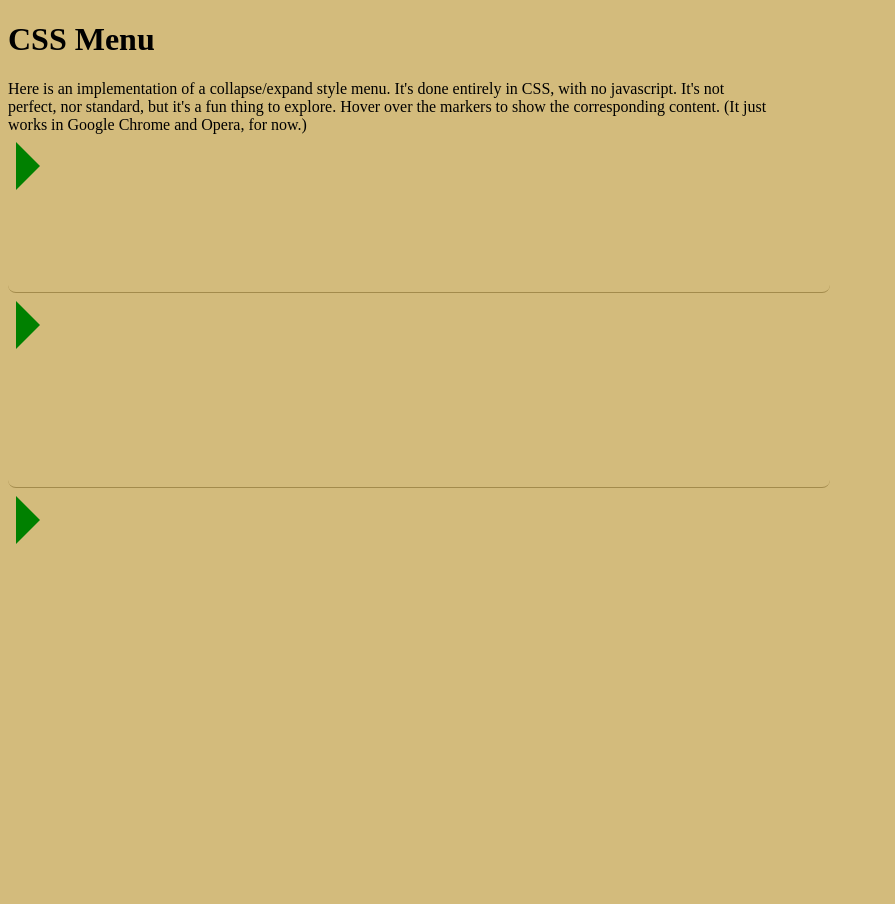
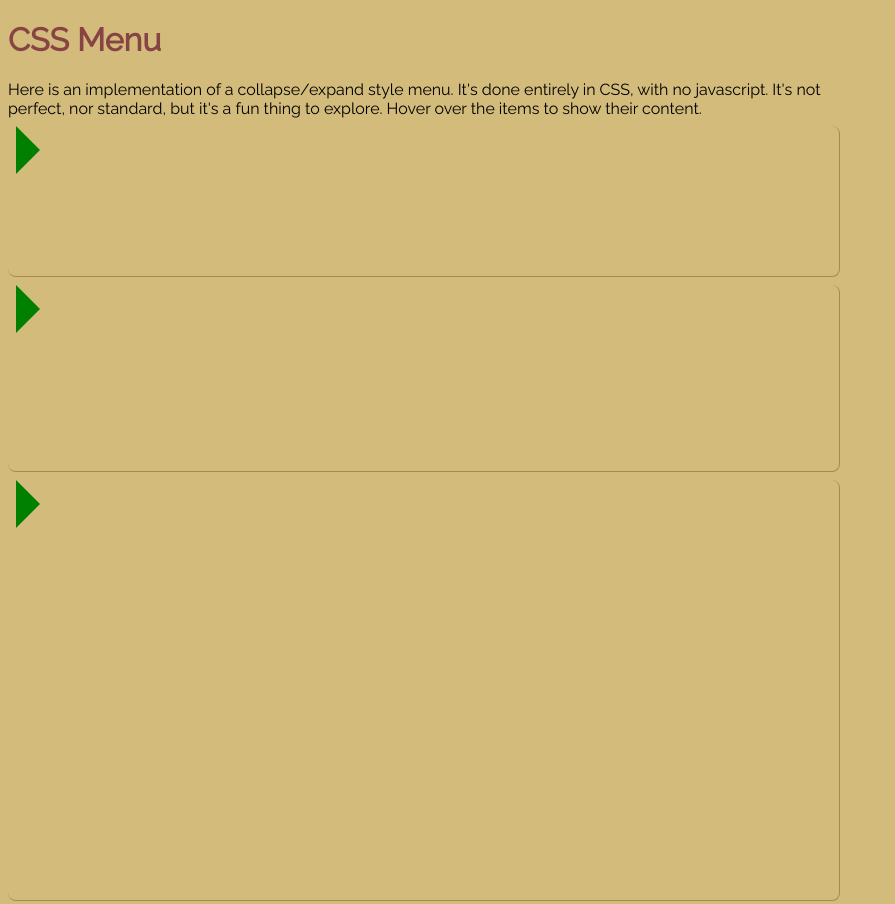
Before and after one commit to borkabrak/cssplay, a plain HTML site: page index.html in a window 1280 px wide. Shown: the top 904 px of the page, without its empty margins (0-895 px from the left). Drawn offline with Linux system fonts and the light colour scheme.

Commit message:
Fonts, copy, width
* Added a couple of very nice Google fonts

* Width adjustments

* A little copy editing

```diff
--- a/index.html
+++ b/index.html
@@ -4,6 +4,8 @@
         <meta charset="utf-8">
         <title>CSS Menu</title>
         <link rel="stylesheet" href="menu.css">
+        <link href='http://fonts.googleapis.com/css?family=Comfortaa' rel='stylesheet' type='text/css'>
+        <link href='http://fonts.googleapis.com/css?family=Raleway' rel='stylesheet' type='text/css'>
     </head>
     <body>
 
@@ -12,9 +14,8 @@
         <aside>
         Here is an implementation of a collapse/expand style menu.  It's done
         entirely in CSS, with no javascript.  It's not perfect, nor standard,
-        but it's a fun thing to explore.  Hover over the markers to show the
-        corresponding content.  (It just works in Google Chrome and Opera, for
-        now.)
+        but it's a fun thing to explore.  Hover over the items to show their
+        content.
         </aside>
 
         <section>
--- a/menu.css
+++ b/menu.css
@@ -1,6 +1,12 @@
 
 body {
     background-color: #d3bb7c;
+    width: 65%;
+    font-family: 'Raleway', sans-serif;
+}
+
+h1 {
+  color: #844;
 }
 
 .marker {
@@ -20,14 +26,11 @@ body {
 
 }
 
-aside {
-  width: 60%;
-}
-
 div.content {
+    font-family: 'Comfortaa', cursive;
     background-color: white;
+    background: transparent;
     white-space: pre;
-    width: 50em;
     margin-left: 2em;
     margin-bottom: 2em;
     transition: 0.4s;
@@ -44,17 +47,18 @@ div.content {
 }
 
 .marker:hover+div.content, .marker+div.content:hover, section:hover div.content {
-    width: 60%;
+    width: 80%;
     max-height: 900px;
     border: outset #88a 0.3em;
     border-radius: 0.5em;
     color: black;
     padding-right: 2em;
+    background: white;
 }
 
 section {
-    width: 65%;
     border-bottom: solid #a38b4c 1px;
+    border-right: solid #a38b4c 1px;
     border-radius: 0.5em;
     transition: 0.4s;
 }
```
